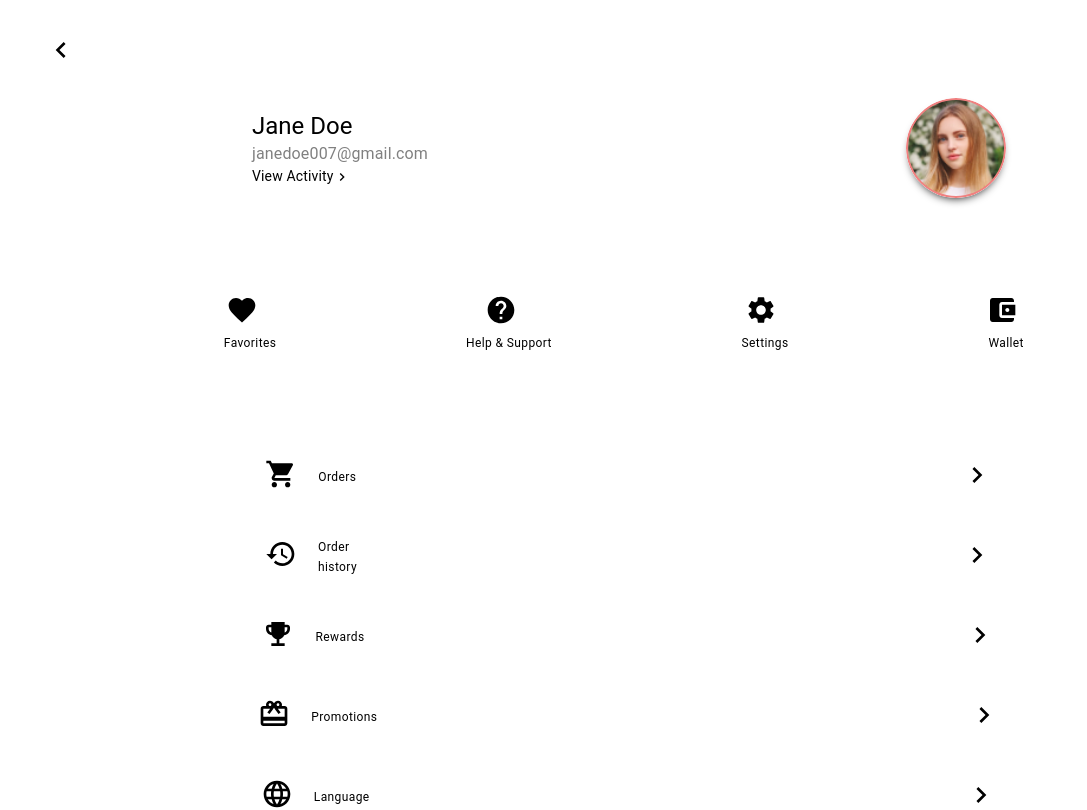
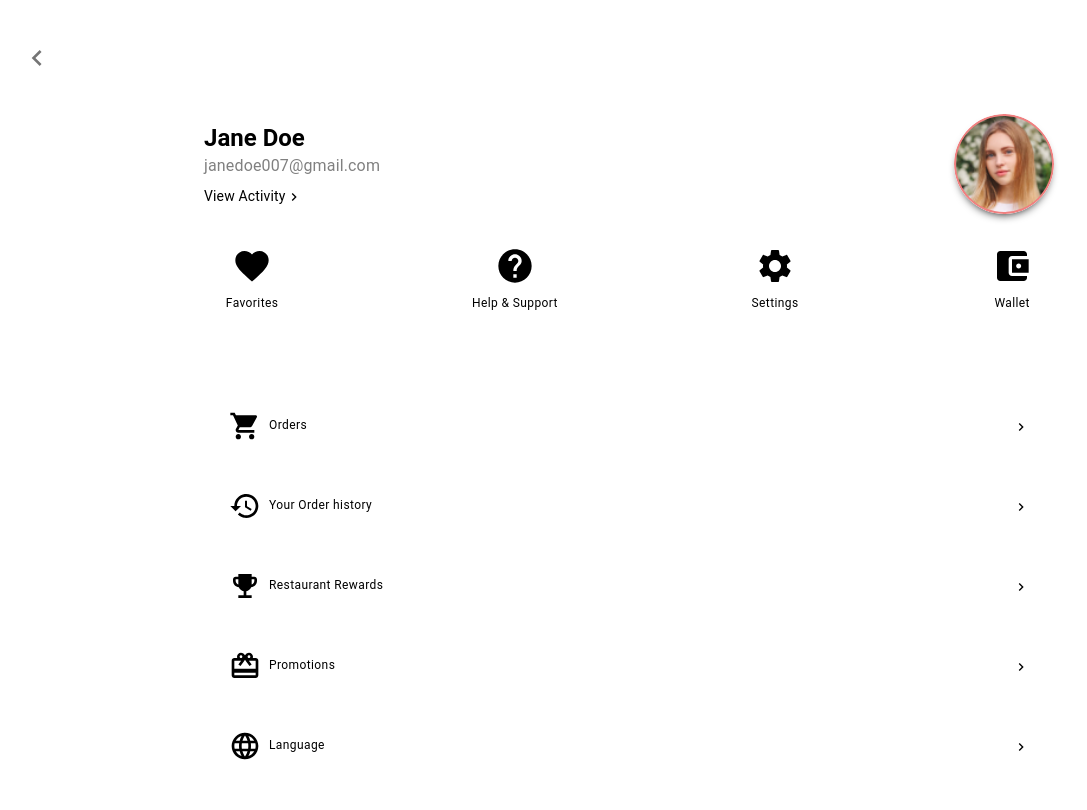
Before and after one commit to Lampnet-Technologies/Fudex-Multivendor-, a React (Create React App) app: page / in a window 1280 px wide. Shown: the top 810 px of the page, without its empty margins (11-1098 px from the left). Built offline with nearby package versions, Linux system fonts and the light colour scheme.

Commit message:
refactored the AccountPage to strictly use MUI styling and removed the external css file

```diff
--- a/src/Pages/UserAccount/AccountPage/AccountPage.css
+++ /dev/null
@@ -1,136 +0,0 @@
-.container {
-    text-align: left;
-    padding-bottom: 2rem;
-  }
-
-  .top-section {
-    margin-top: 2rem;
-    display: flex;
-    margin-left: 2rem;
-    align-items: center;
-  }
-
-  .photo-section {
-    margin-top: 2rem;
-    display: flex;
-    align-items: center;
-    justify-content: space-around;
-  }
-
-  .user-details {
-    display: flex;
-    flex-direction: column;
-  }
-
-  .user-name {
-    font-weight: bold;
-  }
-
-  .user-email {
-    color: gray;
-  }
-
-  .view-activity {
-    display: flex;
-    flex-direction: row;
-    align-items: center;
-    cursor: pointer;
-  }
-
-  .profile-picture-container {
-    width: 100px;
-    height: 100px;
-    border-radius: 50%;
-    position: relative;
-    overflow: hidden;
-    padding: 2px; /* Padding to separate the red frame from the edge */
-    box-sizing: border-box;
-    box-shadow: 0px 5px 10px -5px rgba(0, 0, 0, 2);
-  }
-
-  .profile-picture-frame {
-    width: 100%;
-    height: 100%;
-    border-radius: 50%;
-    background-color: lightcoral;
-    position: absolute;
-    top: 0;
-    left: 0;
-    z-index: 1;
-  }
-
-  .profile-picture {
-    width: 100%;
-    height: 100%;
-    object-fit: cover;
-    border-radius: 50%;
-    z-index: 2;
-    position: relative;
-  }
-
-  .icon-categories-container {
-    display: flex;
-    justify-content: center;
-    margin-top: 2rem;
-  }
-
-  .icon-categories {
-    display: flex;
-    justify-content: space-around;
-    width: 1000px;
-    margin-top: 4rem;
-  }
-
-  .icon-category {
-    display: flex;
-    flex-direction: column;
-    align-items: center;
-    justify-content: center;
-  }
-
-  .icon {
-    cursor: pointer;
-    font-size: 2.5rem;
-    margin-bottom: 0.5rem;
-  }
-
-  .preferences-section-container {
-    display: flex;
-    flex-direction: column;
-    justify-content: center;
-    align-items: center;
-    margin-top: 4rem;
-  }
-
-  .preferences-category {
-    display: flex;
-    justify-content: space-around;
-    width: 100%;
-    margin-top: 2rem;
-    align-items: center;
-  }
-
-  .preference {
-    display: flex;
-    flex-direction: row;
-    align-items: center;
-    justify-content: center;
-    margin-right: 100px;
-    margin-top: 0.5rem;
-    gap: 5px;
-    flex: 0;
-  }
-
-  .preference2 {
-    display: flex;
-    flex-direction: row;
-    align-items: center;
-    justify-content: center;
-    margin-right: 127px;
-    margin-top: 0.5rem;
-    gap: 5px;
-    flex: 0;
-  }
-  .chev-icon {
-    margin-top: 0.2rem;
-  }
--- a/src/Pages/UserAccount/AccountPage/AccountPage.jsx
+++ b/src/Pages/UserAccount/AccountPage/AccountPage.jsx
@@ -1,5 +1,5 @@
 import React from 'react';
-import { Container, Typography } from '@mui/material';
+import { Container, Typography, Box, IconButton } from '@mui/material';
 import { useNavigate } from 'react-router-dom';
 import ChevronIcon from '../../../Components/ChevronIcon';
 import FavoriteIcon from '@mui/icons-material/Favorite';
@@ -14,13 +14,15 @@ import NotificationsIcon from '@mui/icons-material/Notifications';
 import LanguageIcon from '@mui/icons-material/Language';
 import InfoIcon from '@mui/icons-material/Info';
 import LogoutIcon from '@mui/icons-material/Logout';
-import './AccountPage.css';
-
 
 const AccountPage = () => {
   const userName = "Jane Doe";
   const userEmail = "janedoe007@gmail.com";
   const navigate = useNavigate();
+
+  const handleChevronClick = () => {
+    navigate('/');
+  };
 
   const handleViewActivityClick = () => {
     navigate('/profile');
@@ -35,119 +37,112 @@ const AccountPage = () => {
   };
 
   return (
-    <>
-      <Container maxWidth="xl" className="container">
+    <Container maxWidth="xl" sx={{ textAlign: 'left', paddingBottom: '2rem' }}>
+      {/* Top Section */}
+      <Box sx={{ marginTop: '2rem', display: 'flex', alignItems: 'center' }}>
+        <IconButton onClick={handleChevronClick}>
+          <ChevronIcon size='2rem' />
+        </IconButton>
+      </Box>
 
-        {/* Top Section */}
-        <div className="top-section">
-          <ChevronIcon size='2rem'/>
-        </div>
+      {/* Photo Section */}
+      <Box sx={{ marginTop: '2rem', display: 'flex', alignItems: 'center', justifyContent: 'space-between', width: '100%', maxWidth: '850px', mx: 'auto' }}>
+        <Box>
+          <Typography variant="h5" sx={{ fontWeight: 'bold' }}>{userName}</Typography>
+          <Typography variant="body1" sx={{ color: 'gray' }}>{userEmail}</Typography>
+          <Box sx={{ display: 'flex', alignItems: 'center', cursor: 'pointer', marginTop: '0.5rem' }} onClick={handleViewActivityClick}>
+            <Typography variant="body2" sx={{ color: 'black' }}>View Activity</Typography>
+            <ChevronIcon direction="right" size="1rem" sx={{ marginLeft: '0.5rem' }} />
+          </Box>
+        </Box>
+        <Box sx={{ position: 'relative', width: '100px', height: '100px', borderRadius: '50%', overflow: 'hidden', padding: '2px', boxSizing: 'border-box', boxShadow: '0px 5px 10px -5px rgba(0, 0, 0, 2)' }}>
+          <Box sx={{ width: '100%', height: '100%', borderRadius: '50%', backgroundColor: 'lightcoral', position: 'absolute', top: 0, left: 0, zIndex: 1 }} />
+          <img src="bitmap.jpg" alt="User Profile" style={{ width: '100%', height: '100%', objectFit: 'cover', borderRadius: '50%', position: 'relative', zIndex: 2 }} />
+        </Box>
+      </Box>
 
-        {/* Photo Section */}
-        <div className="photo-section">
-          <div className="user-details">
-            <Typography variant="h5" className="user-name">{userName}</Typography>
-            <Typography variant="body1" className="user-email">{userEmail}</Typography>
-            <div className="view-activity" onClick={handleViewActivityClick}>
-              <Typography variant="body2" sx={{ color: 'black' }} >View Activity</Typography>
-              <ChevronIcon direction="right" size="1rem" />
-            </div>
-          </div>
-          <div className="profile-picture-container">
-            <div className="profile-picture-frame" />
-            <img
-              src="bitmap.jpg"
-              alt="User Profile"
-              className="profile-picture"
-            />
-          </div>
-        </div>
+      {/* Icon Categories Section */}
+      <Box sx={{ display: 'flex', justifyContent: 'center', marginTop: '2rem' }}>
+        <Box sx={{ display: 'flex', justifyContent: 'space-around', width: '100%', maxWidth: '1000px' }}>
+          <Box sx={{ display: 'flex', flexDirection: 'column', alignItems: 'center', justifyContent: 'center', cursor: 'pointer' }}>
+            <FavoriteIcon sx={{ fontSize: '2.5rem', marginBottom: '0.5rem' }} />
+            <Typography variant="caption">Favorites</Typography>
+          </Box>
+          <Box sx={{ display: 'flex', flexDirection: 'column', alignItems: 'center', justifyContent: 'center', cursor: 'pointer' }}>
+            <HelpIcon sx={{ fontSize: '2.5rem', marginBottom: '0.5rem' }} />
+            <Typography variant="caption">Help & Support</Typography>
+          </Box>
+          <Box sx={{ display: 'flex', flexDirection: 'column', alignItems: 'center', justifyContent: 'center', cursor: 'pointer' }} onClick={handleSettingsClick}>
+            <SettingsIcon sx={{ fontSize: '2.5rem', marginBottom: '0.5rem' }} />
+            <Typography variant="caption">Settings</Typography>
+          </Box>
+          <Box sx={{ display: 'flex', flexDirection: 'column', alignItems: 'center', justifyContent: 'center', cursor: 'pointer' }}>
+            <AccountBalanceWalletIcon sx={{ fontSize: '2.5rem', marginBottom: '0.5rem' }} />
+            <Typography variant="caption">Wallet</Typography>
+          </Box>
+        </Box>
+      </Box>
 
-        {/*icon categories section*/}
-        <div className='icon-categories-container'>
-        <div className='icon-categories'>
-        <div className="icon-category">
-            <FavoriteIcon fontSize='2rem' className="icon" />
-            <Typography variant="caption">Favorites</Typography>
-          </div>
-          <div className="icon-category">
-            <HelpIcon fontSize='2rem' className="icon" />
-            <Typography variant="caption">Help & Support</Typography>
-          </div>
-          <div className="icon-category" onClick={handleSettingsClick}>
-            <SettingsIcon fontSize='2rem' className="icon" />
-            <Typography variant="caption" sx={{marginRight: '8px'}}>Settings</Typography>
-          </div>
-          <div className="icon-category">
-            <AccountBalanceWalletIcon fontSize='2rem' className="icon" />
-            <Typography variant="caption" sx={{marginRight: '8px'}}>Wallet</Typography>
-          </div>
-        </div>
-      </div>
-
-        {/* user preferences section */}
-        <div className='preferences-section-container'>
-        <div className='preferences-category'>
-          <div className="preference">
-            <ShoppingCartIcon fontSize='2rem' className="icon" />
-            <Typography variant="caption">Orders</Typography>
-          </div>
-          <div className="chev-icon">
-            <ChevronIcon direction='right' className="icon" />
-          </div>
-        </div>
-        <div className='preferences-category'>
-          <div className="preference">
-            <HistoryIcon fontSize='2rem' className="icon" />
-            <Typography variant="caption" >Order history</Typography>
-          </div>
-            <ChevronIcon direction='right' className="icon" />
-        </div>
-        <div className='preferences-category'>
-          <div className="preference">
-            <EmojiEventsIcon fontSize='2rem' className="icon" />
-            <Typography variant="caption" >Rewards</Typography>
-          </div>
-            <ChevronIcon direction='right' className="icon" />
-        </div>
-        <div className='preferences-category' onClick={handlePromotionsClick}>
-          <div className="preference">
-            <CardGiftcardIcon fontSize='2rem' className="icon" />
-            <Typography variant="caption" >Promotions</Typography>
-          </div>
-            <ChevronIcon direction='right' className="icon" />
-        </div>
-        <div className='preferences-category'>
-          <div className="preference">
-            <LanguageIcon fontSize='2rem' className="icon" />
-            <Typography variant="caption" >Language</Typography>
-          </div>
-            <ChevronIcon direction='right' className="icon" />
-        </div>
-        <div className='preferences-category'>
-          <div className="preference">
-            <NotificationsIcon fontSize='2rem' className="icon" />
-            <Typography variant="caption" >Notification</Typography>
-          </div>
-            <ChevronIcon direction='right' className="icon" />
-        </div>
-        <div className='preferences-category'>
-          <div className="preference2">
-            <InfoIcon fontSize='2rem' className="icon" />
-            <Typography variant="caption" >About</Typography>
-          </div>
-            <ChevronIcon direction='right' className="icon" />
-        </div>
-        <div className='preferences-category'>
-          <div className="preference2">
-            <LogoutIcon fontSize='2rem' className="icon" />
-            <Typography variant="caption" >Logout</Typography>
-          </div>
-            <ChevronIcon direction='right' className="icon" />
-        </div>
-      </div>
-      </Container>
-    </>
+      {/* User Preferences Section */}
+      <Box sx={{ display: 'flex', flexDirection: 'column', justifyContent: 'center', alignItems: 'center', marginTop: '4rem' }}>
+        {[{
+          icon: <ShoppingCartIcon sx={{ fontSize: '2rem' }} />,
+          text: 'Orders',
+          onClick: null
+        }, {
+          icon: <HistoryIcon sx={{ fontSize: '2rem' }} />,
+          text: 'Your Order history',
+          onClick: null
+        }, {
+          icon: <EmojiEventsIcon sx={{ fontSize: '2rem' }} />,
+          text: 'Restaurant Rewards',
+          onClick: null
+        }, {
+          icon: <CardGiftcardIcon sx={{ fontSize: '2rem' }} />,
+          text: 'Promotions',
+          onClick: handlePromotionsClick
+        }, {
+          icon: <LanguageIcon sx={{ fontSize: '2rem' }} />,
+          text: 'Language',
+          onClick: null
+        }, {
+          icon: <NotificationsIcon sx={{ fontSize: '2rem' }} />,
+          text: 'Notification',
+          onClick: null
+        }, {
+          icon: <InfoIcon sx={{ fontSize: '2rem' }} />,
+          text: 'About',
+          onClick: null
+        }, {
+          icon: <LogoutIcon sx={{ fontSize: '2rem' }} />,
+          text: 'Logout',
+          onClick: null
+        }].map((preference, index) => (
+          <Box
+            key={index}
+            sx={{
+              display: 'flex',
+              justifyContent: 'space-between',
+              width: '100%',
+              maxWidth: '800px',
+              marginTop: '1rem',
+              alignItems: 'center',
+              padding: '1rem',
+              border: 'none',
+              borderRadius: '5px',
+              cursor: 'pointer'
+            }}
+            onClick={preference.onClick}
+          >
+            <Box sx={{ display: 'flex', alignItems: 'center', gap: '0.5rem' }}>
+              {preference.icon}
+              <Typography variant="caption">{preference.text}</Typography>
+            </Box>
+            <ChevronIcon direction="right" size="1rem" />
+          </Box>
+        ))}
+      </Box>
+    </Container>
   );
 };
 
--- a/src/Pages/UserAccount/Promotions/PromotionsPage.jsx
+++ b/src/Pages/UserAccount/Promotions/PromotionsPage.jsx
@@ -18,7 +18,8 @@ const PromotionsPage = () => {
   };
 
   return (
-    <Container maxWidth="xl" sx={{ padding: '2rem', display: 'flex', flexDirection: 'column', alignItems: 'left' }}>
+    <Container maxWidth="xl" sx={{ padding: '2rem', display: 'flex', flexDirection: 'column', justifyContent: 'center' }}>
+
       {/* Top Section */}
       <Box
         display="flex"
@@ -60,7 +61,7 @@ const PromotionsPage = () => {
         </Typography>
             <Box sx={{ display: 'flex', alignItems: 'center', marginTop: '2rem', paddingBottom: '1rem' }}>
                 <Button variant="contained" sx={{ marginRight: '1rem', backgroundColor: '#F6613F' }}>Order Now</Button>
-                <Typography variant="body2" sx={{ cursor: 'pointer' }}>Detail</Typography>
+                <Typography variant="body2" sx={{ cursor: 'pointer', marginLeft: '1rem' }}>Detail</Typography>
             </Box>
       </Box>
     </Container>
```
